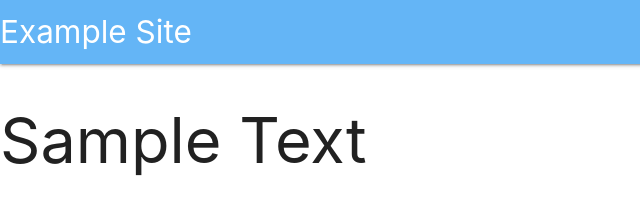
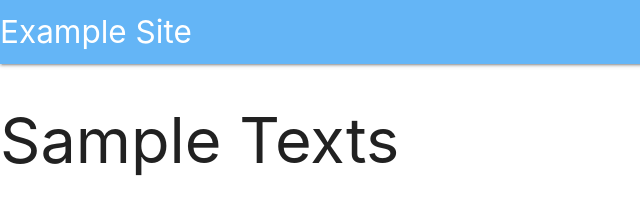
Before and after one commit to DrHuelsman/DrHuelsman.github.io, a plain HTML site: page index.html in a window 1280 px wide. Shown: the top 197 px of the page, 0-640 px from the left. Drawn offline with nearby package versions, Linux system fonts and the light colour scheme.

Commit message:
Update index.html

```diff
--- a/index.html
+++ b/index.html
@@ -21,7 +21,7 @@
     </nav>
   </head>
   <body id="top">
-    <h1> Sample Text </h1>
+    <h1> Sample Texts </h1>
     <p>
       <h4>
         Here's another line.
```
